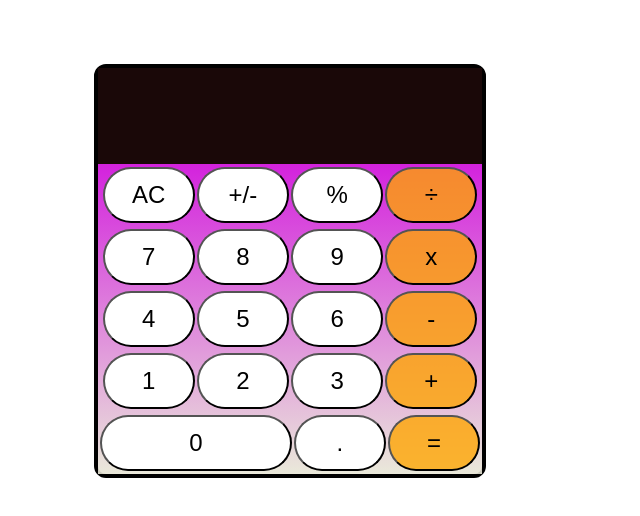
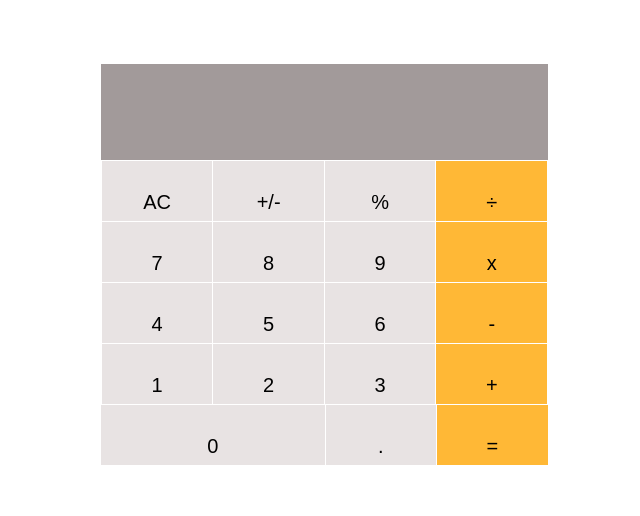
Before and after one commit to ismailmunyentwari9/Math-magicians, a React (Create React App) app: page / in a window 1280 px wide. Shown: the top 516 px of the page, without its empty margins (290-930 px from the left). Built offline with nearby package versions, Linux system fonts and the light colour scheme.

Commit message:
Add requested changes

```diff
--- a/src/components/Calculator.js
+++ b/src/components/Calculator.js
@@ -6,7 +6,7 @@ function calculator() {
     <div className="calc-container">
 
       <div className="output">
-        <div className="prev-operand" />
+
         <div className="current-operand" />
       </div>
       <Buttons />
--- a/src/components/button.css
+++ b/src/components/button.css
@@ -1,15 +1,13 @@
-.buttons {
-  background: linear-gradient(rgba(206, 7, 217, 0.89), rgba(231, 230, 213, 0.89));
-}
 
 button {
+  padding:30px;
   width: 24%;
-  margin: 3px 1px;
-  font-size: 24px;
+  margin: 0.5px;
+  border:none;
+  font-size: 20px;
   font-weight: 500;
-  border-radius: 4rem;
   height: 7vh;
-  background-color: #fff;
+  background-color: hsl(0, 8%, 90%);
 }
 
 button:nth-child(4),
@@ -21,5 +19,5 @@ button:nth-child(19) {
 }
 
 button:nth-child(17) {
-  width: 50%;
+  width: 48.5%;
 }
--- a/src/components/calc.css
+++ b/src/components/calc.css
@@ -1,14 +1,16 @@
 .calc-container {
-  width: 30%;
+  width: 36%;
   height: auto;
-  border: 4px solid black;
   display: flex;
+  align-items: center;
+  justify-content: center;
   flex-direction: column;
   margin: 5% 30%;
   border-radius: 12px;
 }
 
 .output {
-  background-color: #1a0808;
+  background-color:rgb(162, 154, 154);
+  width:97%;
   height: 12vh;
 }
```
